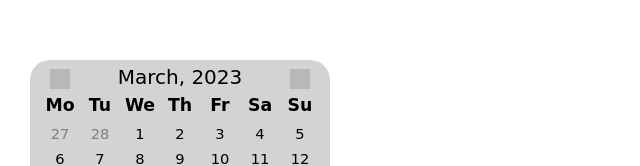
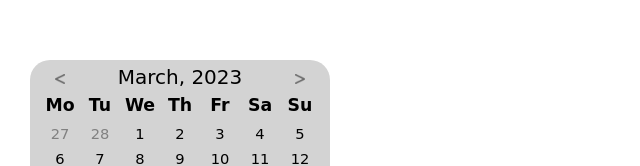
Before and after one commit to Katsu837/TRPP_PROJECT, a React (Create React App) app: page / in a window 1280 px wide. Shown: the part 200-366 px from the top of the page, without its empty margins (0-640 px from the left). Built offline with nearby package versions, Linux system fonts and the light colour scheme; grey boxes are pictures that could not be loaded.

Commit message:
Add png files

```diff
--- a/src/App.js
+++ b/src/App.js
@@ -1,5 +1,4 @@
 import React from "react";
-import smallCalendar from "./components/SmallCalendar";
 import SmallCalendar from "./components/SmallCalendar";
 function App() {
   return (
--- a/src/components/SmallCalendar.jsx
+++ b/src/components/SmallCalendar.jsx
@@ -2,8 +2,9 @@ import React, {useState} from "react";
 import DaysOfTheWeek from "./smallCalendarComponents/DaysOfTheWeek";
 import GridOfMonth from "./smallCalendarComponents/GridOfMonth";
 import '../styles/SmallCalendar.css'
-import iconLeft from "./image/icons8-<-24.png"
-import iconRight from "./image/icons8->-24.png"
+import iconRight from './image/icons8-_-24.png'
+import iconLeft from './image/icons8-_-24 (1).png'
+
 
 const SmallCalendar = function ()
 {
@@ -37,9 +38,9 @@ const SmallCalendar = function ()
 
     return(
         <div className="smallCalendar">
-            <button className="previous" onClick={previousMonth}><img src={iconLeft} alt="previous" width="20px" height="20px" /></button>
+            <button className="previous" onClick={previousMonth}>{<img src={iconLeft} alt="previous" width="20px" height="20px" />}</button>
             <a className="monthYear">{nameMonth}, {year}</a>
-            <button className="next" onClick={nextMonth}><img src={iconRight} alt="previous" width="20px" height="20px" /></button>
+            <button className="next" onClick={nextMonth}>{<img src={iconRight} alt="previous" width="20px" height="20px" />}</button>
             <DaysOfTheWeek/>
             <GridOfMonth month={month % 12} year={year} />
         </div>
--- a/src/styles/index.css
+++ b/src/styles/index.css
@@ -12,7 +12,7 @@
 {
     padding: 30px;
     display: grid;
-    grid-template-columns: 300px calc(100% - 390px);
+    grid-template-columns: 300px calc(100% - 330px);
     grid-template-rows: 60px 110px 220px 540px;
     grid-gap: 30px;
 }
```
Also changed, not shown: src/components/image/icons8-_-24 (1).png (added), src/components/image/icons8-_-24.png (added).
